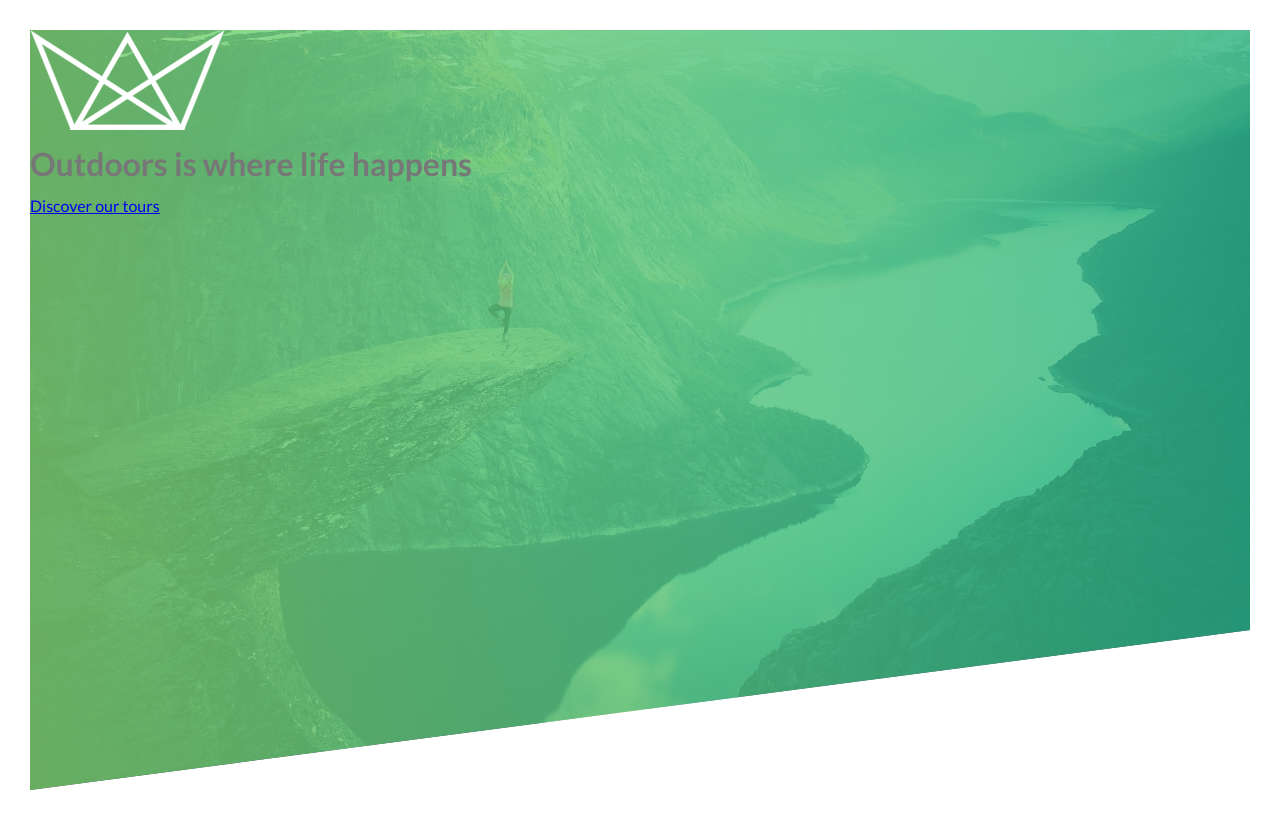
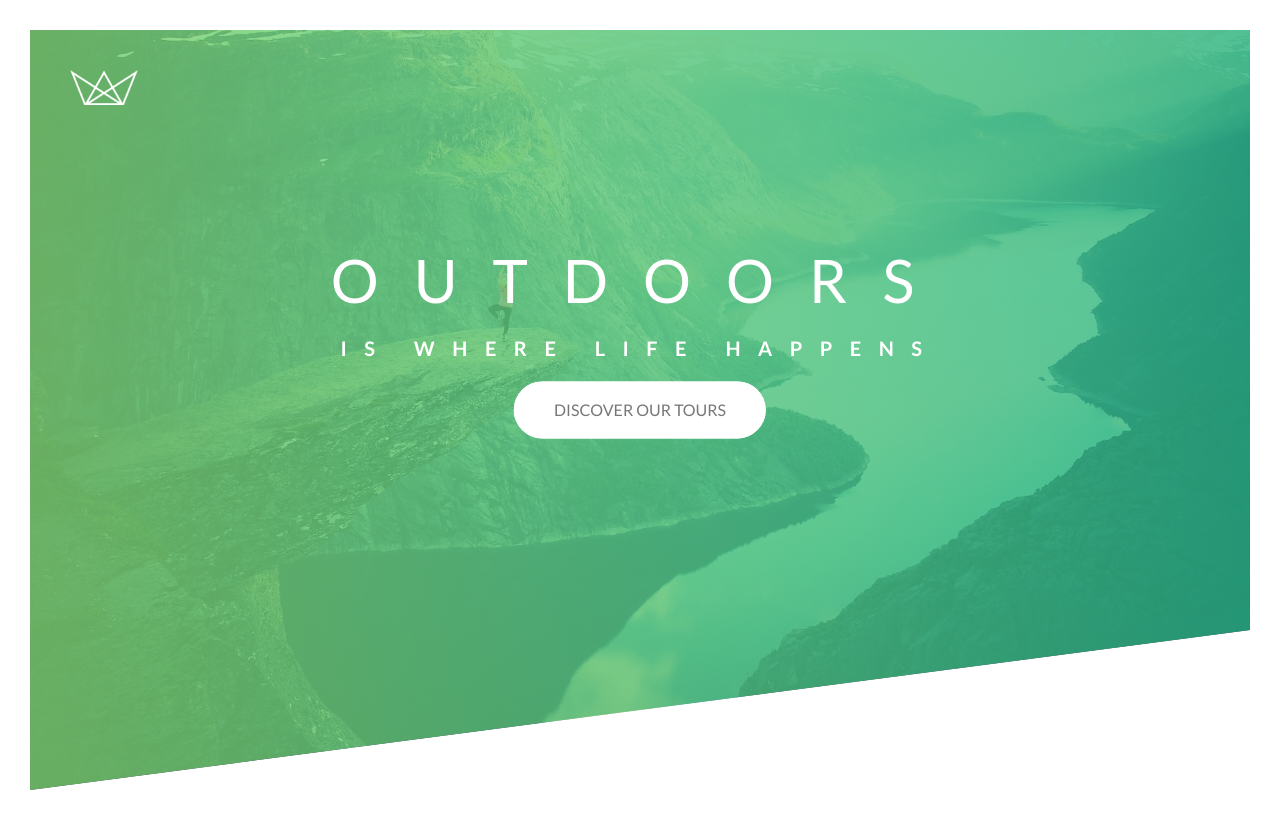
Before and after one commit to dodgecu/css_playground, a plain HTML site: page index.html in a window 1280 px wide. Drawn offline with Linux system fonts and the light colour scheme.

Commit message:
css playground

```diff
--- a/css/style.css
+++ b/css/style.css
@@ -22,4 +22,134 @@ body {
   background-size: cover;
   background-position: top;
   clip-path: polygon(0 0, 100% 0, 100% 75vh, 0% 100%);
+  position: relative;
 }
+
+.logo-box {
+  position: absolute;
+  top: 40px;
+  left: 40px;
+}
+.logo {
+  height: 35px;
+}
+.logo:hover {
+  animation-name: MoveInRiht 1s ease;
+}
+
+.text-box {
+  position: absolute;
+  left: 50%;
+  top: 40%;
+  transform: translate(-50%, -50%);
+  text-align: center;
+}
+.heading-primary {
+  color: #fff;
+  text-transform: uppercase;
+  backface-visibility: hidden;
+  margin-bottom: 16px;
+}
+.heading-primary-main {
+  display: block;
+  font-size: 60px;
+  font-weight: 400;
+  letter-spacing: 35px;
+  animation-name: MoveInLeft;
+  animation-duration: 1s;
+}
+.heading-primary-sub {
+  display: block;
+  font-size: 20px;
+  font-weight: 700;
+  letter-spacing: 17.5px;
+  animation-name: MoveInRight;
+  animation-duration: 1s;
+}
+
+@keyframes MoveInLeft {
+  0% {
+    opacity: 0;
+    transform: translateX(-100px);
+  }
+
+  75% {
+    transform: translate(10px);
+  }
+  100% {
+    opacity: 1;
+    transform: translate(0);
+  }
+}
+@keyframes MoveInRight {
+  0% {
+    opacity: 0;
+    transform: translateX(100px);
+  }
+
+  75% {
+    transform: translate(-10px);
+  }
+  100% {
+    opacity: 1;
+    transform: translate(0);
+  }
+}
+@keyframes MoveInBottom {
+  0% {
+    opacity: 0;
+    transform: translateY(30px);
+  }
+  100% {
+    opacity: 1;
+    transform: translate(0);
+  }
+}
+
+.btn:link,
+.btn:visited {
+  text-transform: uppercase;
+  text-decoration: none;
+  padding: 15px 40px;
+  display: inline-block;
+  border-radius: 100px;
+  transition: all 0.2s;
+  position: relative;
+}
+
+.btn:hover {
+  transform: translateY(-3px);
+  box-shadow: 0 10px 20px rgba(0, 0, 0, 0.2);
+}
+
+.btn:active {
+  transform: translateY(-1px);
+  box-shadow: 0 5px 10px rgba(0, 0, 0, 0.2);
+}
+.btn-white {
+  background-color: #fff;
+  color: #777;
+}
+.btn::after {
+  content: "";
+  display: inline-block;
+  height: 100%;
+  width: 100%;
+  border-radius: 100px;
+  position: absolute;
+  top: 0;
+  left: 0;
+  z-index: -1;
+  transition: all 0.4s;
+}
+.btn-white:after {
+  background-color: #fff;
+}
+.btn:hover:after {
+  transform: scale(1.4) scale(1.6);
+  opacity: 0;
+}
+.btn-animated {
+  animation: MoveInBottom 1s ease-out 0.75s;
+  animation-fill-mode: backwards;
+}
--- a/index.html
+++ b/index.html
@@ -53,19 +53,18 @@
     -->
 
     <header class="header">
-      <div class="header__logo-box">
-        <img src="img/logo-white.png" alt="Logo" class="header__logo" />
+      <div class="logo-box">
+        <img src="img/logo-white.png" alt="Logo" class="logo" />
       </div>
 
       <div class="header__text-box">
-        <h1 class="heading-primary">
-          <span class="heading-primary--main">Outdoors</span>
-          <span class="heading-primary--sub">is where life happens</span>
-        </h1>
-
-        <a href="#section-tours" class="btn btn--white btn--animated"
-          >Discover our tours</a
-        >
+        <div class="text-box">
+          <h1 class="heading-primary">
+            <span class="heading-primary-main">Outdoors</span>
+            <span class="heading-primary-sub">is where life happens</span>
+          </h1>
+          <a href="#" class="btn btn-white btn-animated">Discover Our Tours</a>
+        </div>
       </div>
     </header>
 
@@ -562,5 +561,6 @@
           </div>
       </section>
     -->
+    <script src="js/script.js"></script>
   </body>
 </html>
--- /dev/null
+++ b/js/script.js
@@ -0,0 +1,39 @@
+function countInversions(array) {
+  if (array === undefined)
+    throw new Error("Array must be defined to count inversions");
+  if (array.length === 0 || array.length === 1) return 0;
+  var tally = 0;
+  sort(array);
+  return tally;
+
+  function sort(arr) {
+    if (arr.length === 1) return arr;
+    var right = arr.splice(Math.floor(arr.length / 2), arr.length - 1);
+    return merge(sort(arr), sort(right));
+  }
+  function merge(left, right) {
+    var merged = [];
+    var l = 0,
+      r = 0;
+    var multiplier = 0;
+    while (l < left.length || r < right.length) {
+      if (l === left.length) {
+        merged.push(right[r]);
+        r++;
+      } else if (r === right.length) {
+        merged.push(left[l]);
+        l++;
+        tally += multiplier;
+      } else if (left[l] < right[r]) {
+        merged.push(left[l]);
+        tally += multiplier;
+        l++;
+      } else {
+        merged.push(right[r]);
+        r++;
+        multiplier++;
+      }
+    }
+    return merged;
+  }
+}
```
